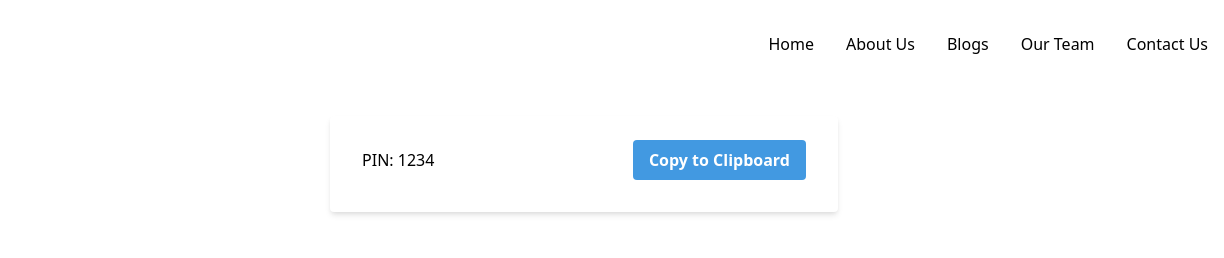
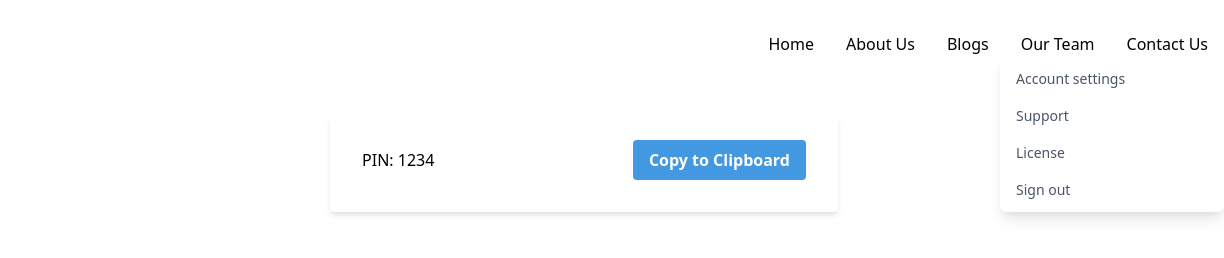
Before and after one commit to theWhiteFox/stimulus-tailwind, a website built with webpack: page public/index.html in a window 1280 px wide. Shown: the full height of the page, 56-1280 px from the left. Built offline with nearby package versions, Linux system fonts and the light colour scheme; what @hotwired/stimulus, @hotwired/stimulus-webpack-helpers would draw is missing.

Commit message:
Update index.html

```diff
--- a/public/index.html
+++ b/public/index.html
@@ -19,27 +19,52 @@
         <a href="">Our Team</a>
         <a href="">Contact Us</a>
       </div>
+
       <div
         data-menu-target="toggleable"
-        class="absolute right-0 hidden mb-2 mt-2 bg-white shadow-lg w-96 origin-top-right rounded-md ring-1 ring-black ring-opacity-5"
+        class="origin-top-right absolute right-0 mt-6 w-56 rounded-md shadow-lg bg-white ring-1 ring-black ring-opacity-5 focus:outline-none"
+        role="menu"
+        aria-orientation="vertical"
+        aria-labelledby="menu-button"
+        tabindex="-1"
       >
-        <div
-          role="menu"
-          aria-orientation="vertical"
-          aria-labelledby="options-menu"
-        >
+        <div class="py-1" role="none">
+          <!-- Active: "bg-gray-100 text-gray-900", Not Active: "text-gray-700" -->
           <a
-            href="/about"
-            class="block px-4 py-5 text-1xl text-gray-700 hover:bg-gray-100 hover:text-gray-900"
+            href="#"
+            class="text-gray-700 block px-4 py-2 text-sm"
             role="menuitem"
-            >About</a
+            tabindex="-1"
+            id="menu-item-0"
+            >Account settings</a
           >
           <a
-            href="/posts"
-            class="block px-4 py-5 text-1xl text-gray-700 hover:bg-gray-100 hover:text-gray-900"
+            href="#"
+            class="text-gray-700 block px-4 py-2 text-sm"
             role="menuitem"
-            >Posts</a
+            tabindex="-1"
+            id="menu-item-1"
+            >Support</a
           >
+          <a
+            href="#"
+            class="text-gray-700 block px-4 py-2 text-sm"
+            role="menuitem"
+            tabindex="-1"
+            id="menu-item-2"
+            >License</a
+          >
+          <form method="POST" action="#" role="none">
+            <button
+              type="submit"
+              class="text-gray-700 block w-full text-left px-4 py-2 text-sm"
+              role="menuitem"
+              tabindex="-1"
+              id="menu-item-3"
+            >
+              Sign out
+            </button>
+          </form>
         </div>
       </div>
       <div data-action="click->menu#toggle" class="flex lg:hidden">
```
